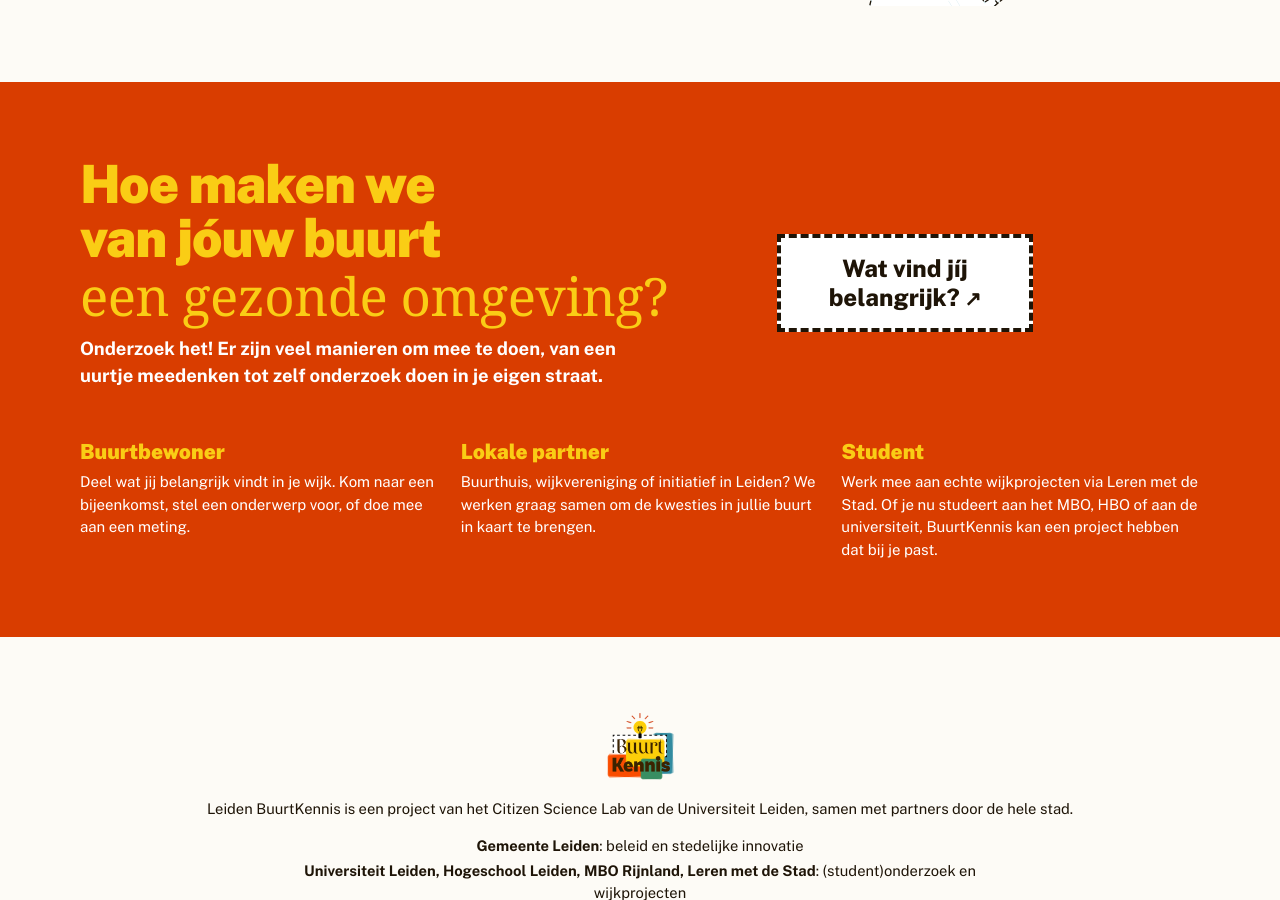
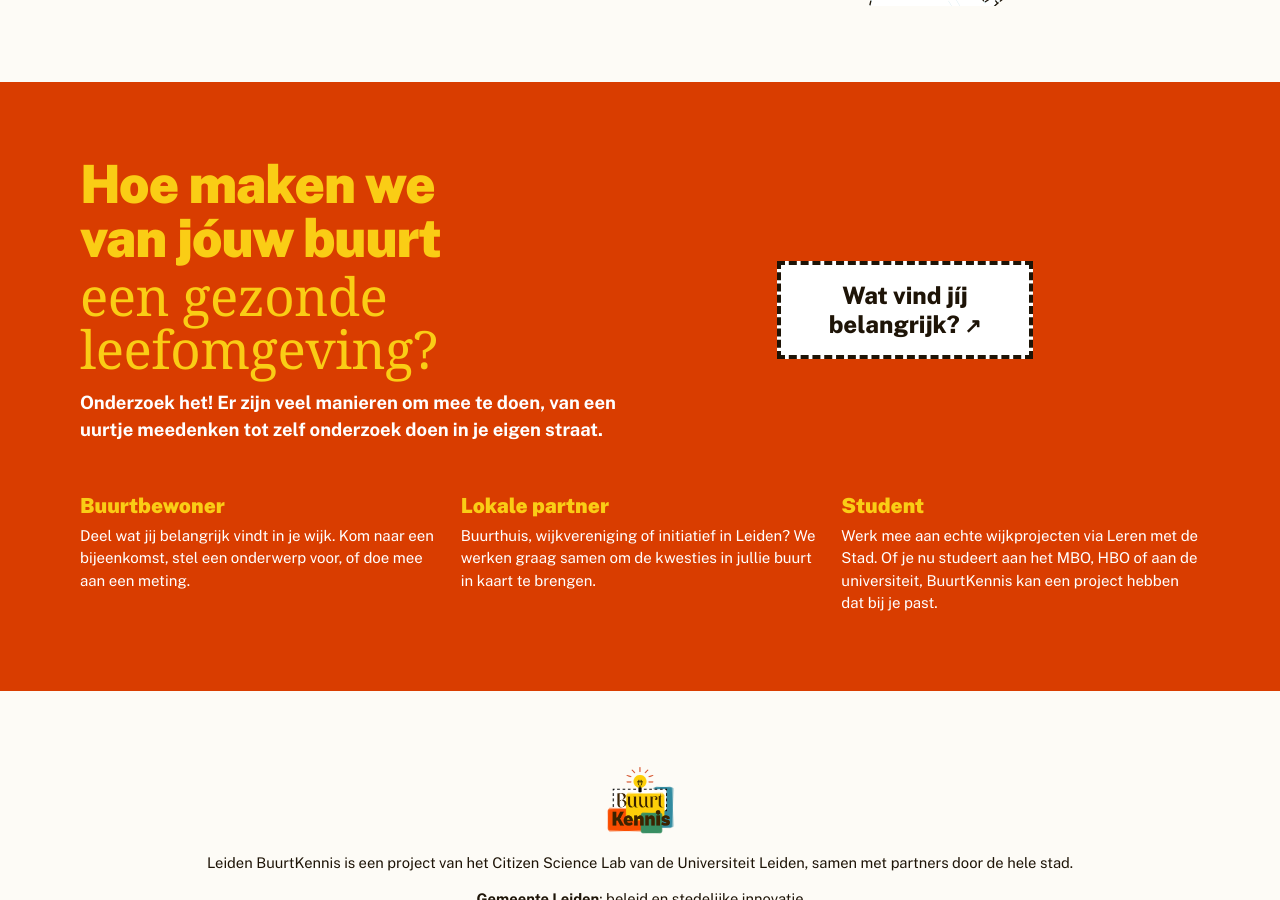
Before and after one commit to CitizenScienceLab/buurtkennis, a Jekyll site: the page built from index.html, in a window 1280 px wide and 900 px high, scrolled down 2571 px. Built offline with Jekyll 4.4.1, drawn with Linux system fonts in a browser that asks for light colours; some web fonts are replaced.

Commit message:
Update _data/home.yml (via Pages CMS)

```diff
--- a/_data/home.yml
+++ b/_data/home.yml
@@ -45,7 +45,7 @@
     onderzoeken over gaan en in welke fase ze zitten. "
 doe_mee:
   kop: Hoe maken we van jóuw buurt
-  kop_onder: een gezonde omgeving?
+  kop_onder: een gezonde leefomgeving?
   tekst: Onderzoek het! Er zijn veel manieren om mee te doen, van een uurtje
     meedenken tot zelf onderzoek doen in je eigen straat.
   rollen:
```
